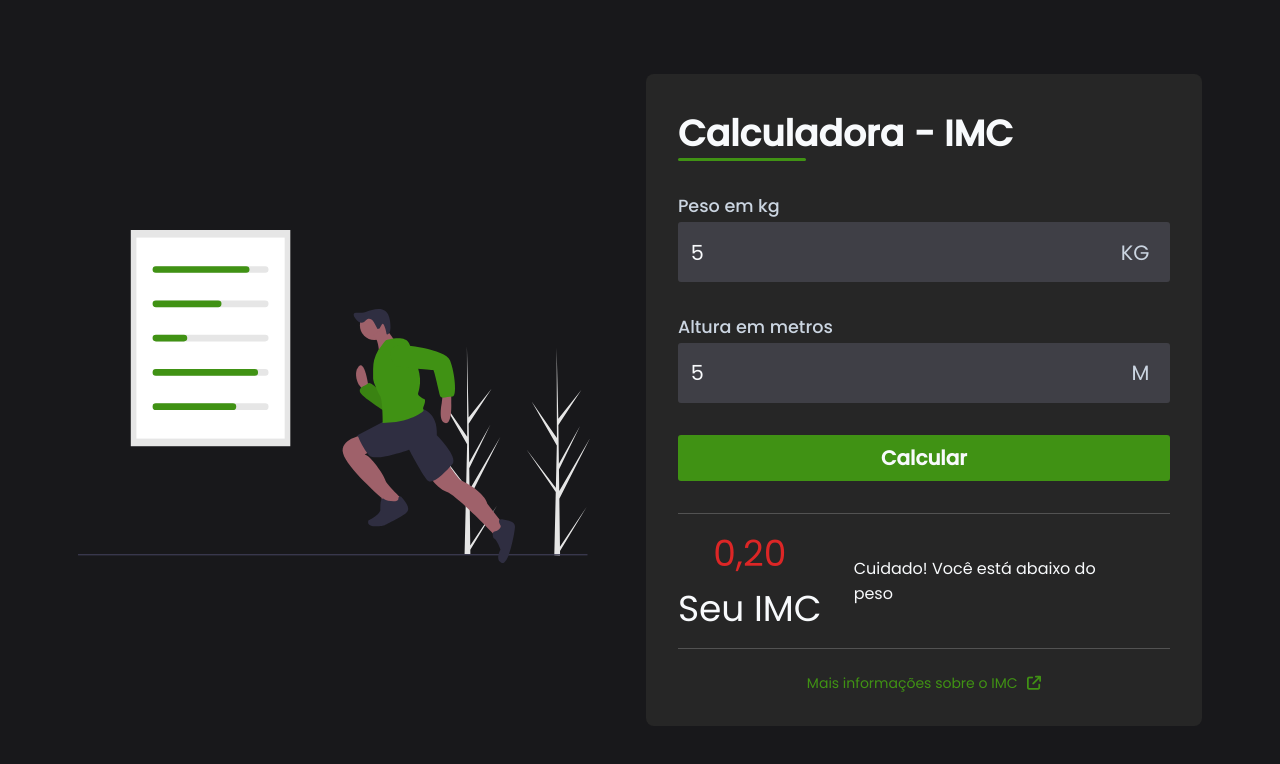
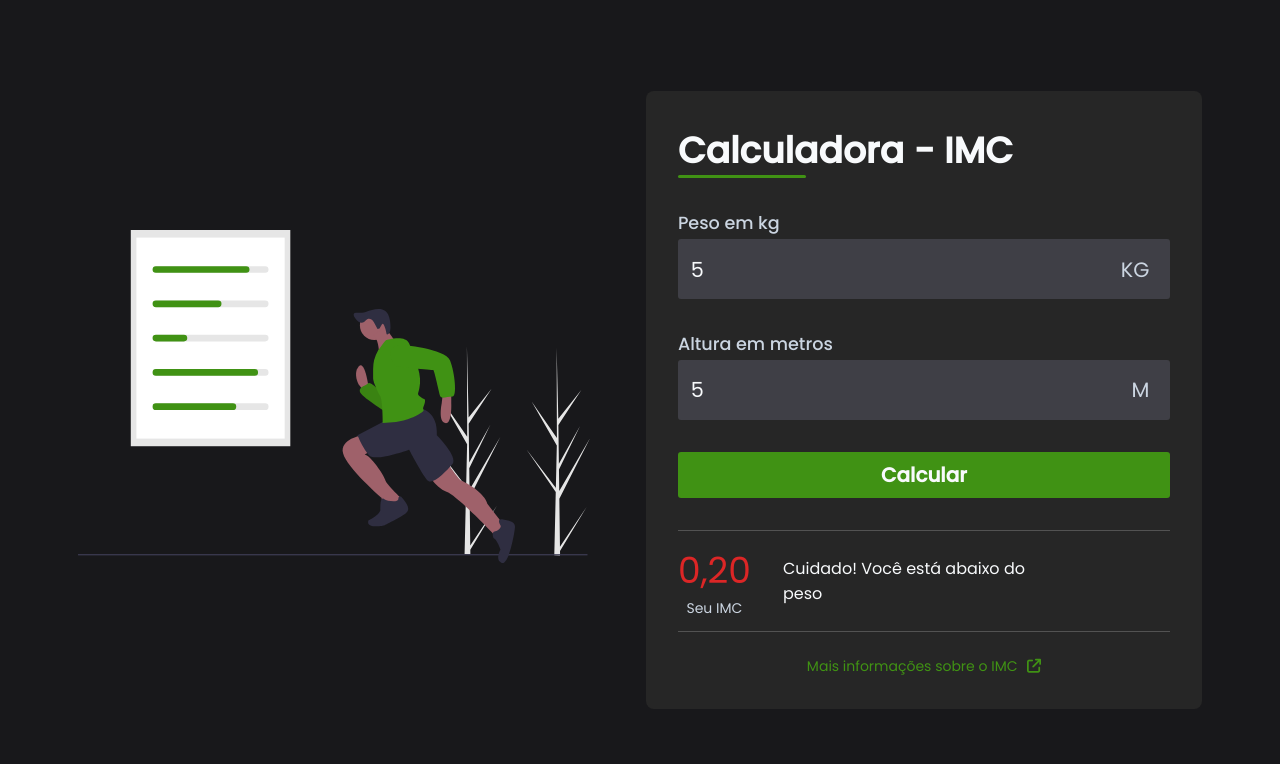
Before and after one commit to Devfilipealves/c, a plain HTML site: page index.html in a window 1280 px wide. Both pictures are taken after typing "5", "5" into the empty fields and a click on the button "Calcular". Drawn offline with Linux system fonts and the light colour scheme; a web font is replaced by a local one.

Commit message:
Update index.html

```diff
--- a/index.html
+++ b/index.html
@@ -57,7 +57,7 @@
                 <div id="result">
                     <div id="bmi">
                         <span id="value"></span>
-                        <apan>Seu IMC</apan>
+                        <span>Seu IMC</span>
                     </div>
                     <div id="description">
                         <span></span>
```
